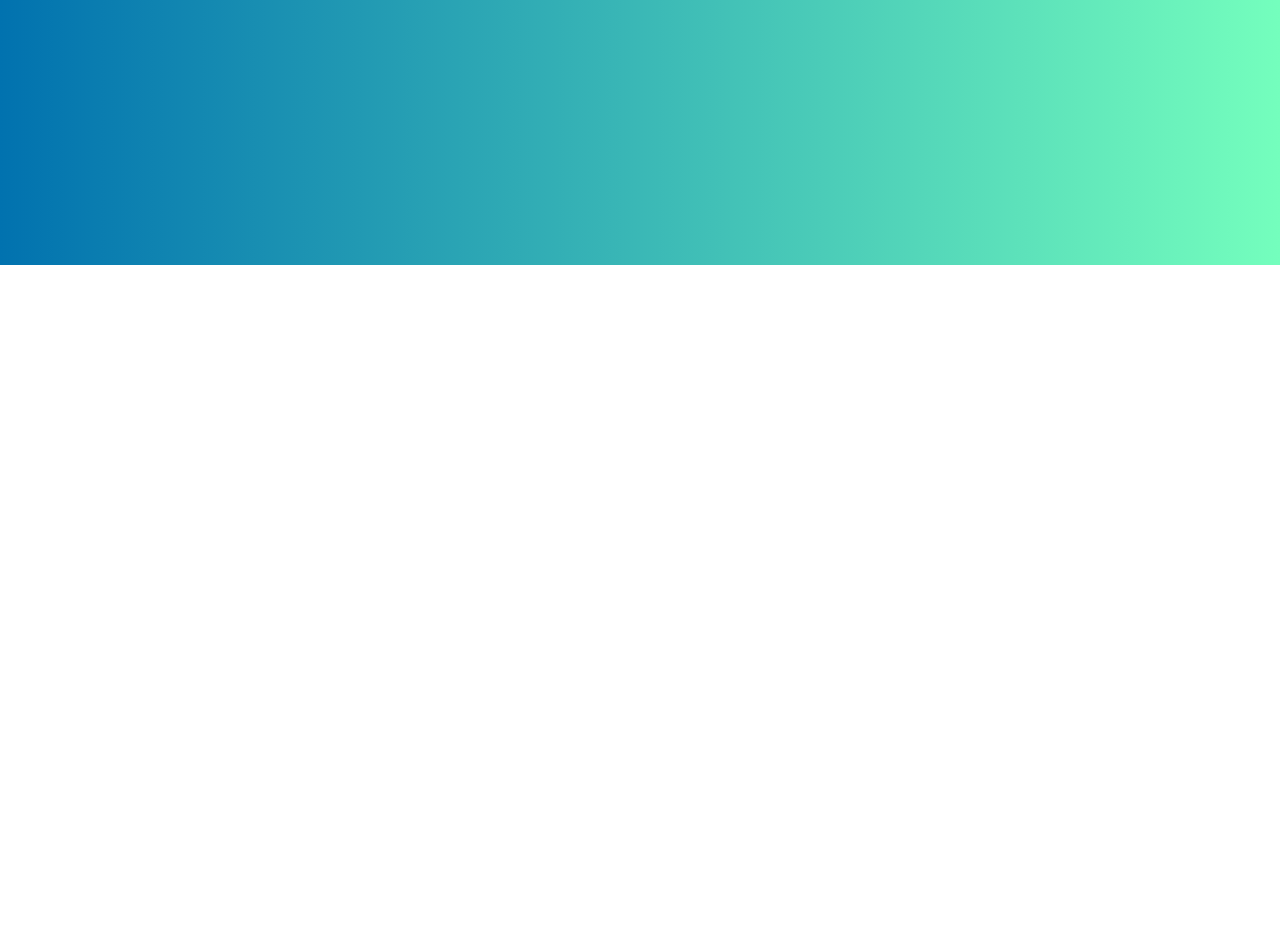
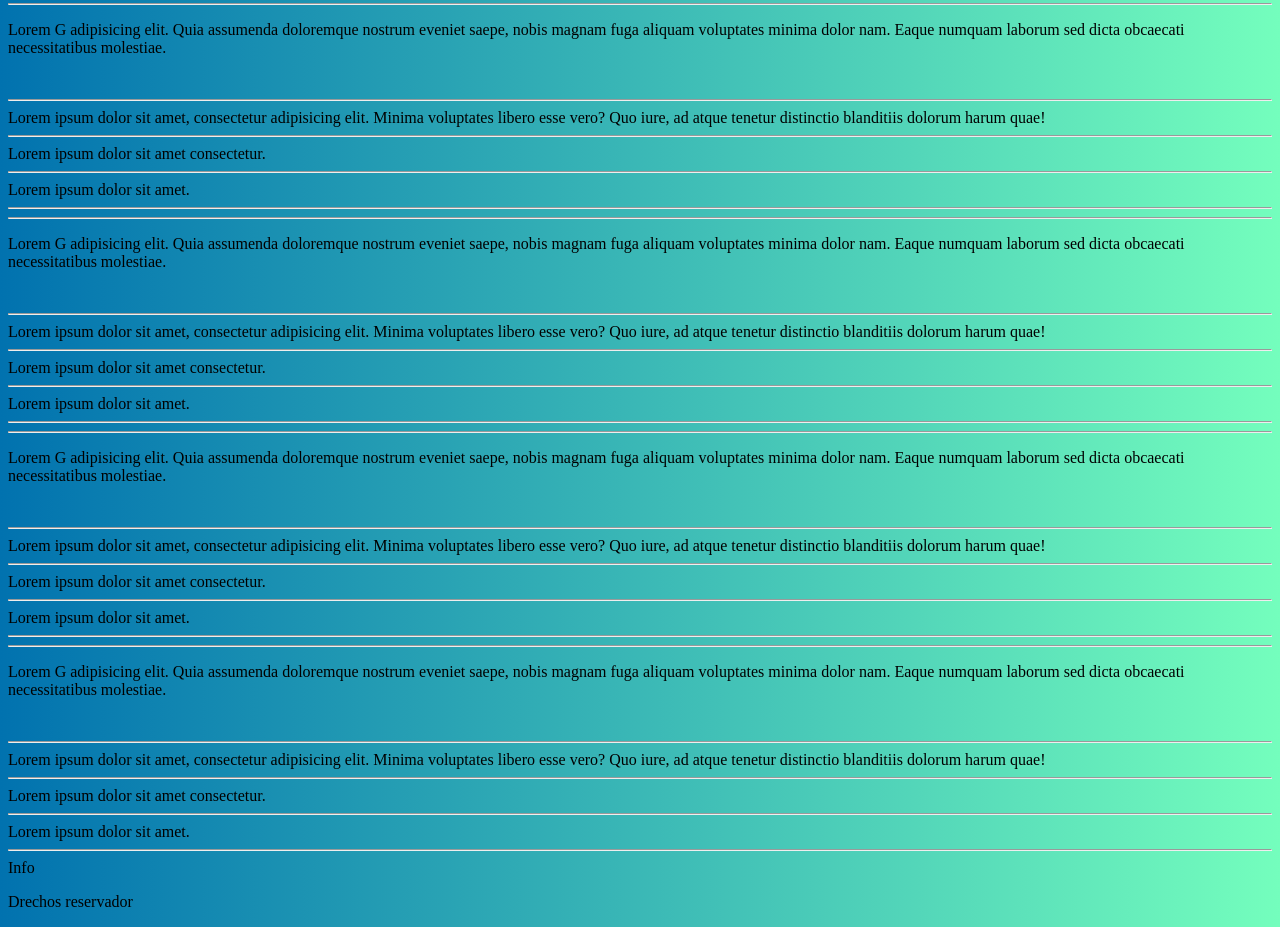
Before and after one commit to Carlos5F5/UTELmyblog, a plain HTML site: page index.html in a window 1280 px wide. Shown: the part 535-1462 px from the top of the page. Before the commit the page ends 800 px from the top, so only its background shows below. Drawn offline with Linux system fonts and the light colour scheme.

Commit message:
20240210 CarlosF cambios en la imagen y aumento de texto

```diff
--- a/estilos/styles.css
+++ b/estilos/styles.css
@@ -64,3 +64,14 @@ size: 25;
     transition: opacity 0.5s ease, transform 0.5s ease;
     transform: translateY(-7px);
 }
+
+@media all and (max-width: 740px){
+     body {
+        background-color: rgb(204, 42, 42);
+     }
+        .container{
+            background-color: #73966f;
+            color:#ebebeb;
+         }
+
+}
--- a/index.html
+++ b/index.html
@@ -6,6 +6,7 @@
 </head>
 <link rel="stylesheet" href="estilos/styles.css">
 <body>
+    <script src="js/myblog.js"></script>
     <header>
         <div class="headding">Triunfa en tus examenes !!</div>
         <div class="logo"><img src="imagenes/Imagen de WhatsApp 2024-01-23 a las 22.52.39_8e71fd72.jpg" alt="logo"></div>
@@ -24,7 +25,7 @@
         <div class="container">
       <br><br><br><br><br><br><br><br><br><br><br>
         <hr>
-        <p>Lorem ipsum dolor sit amet, consectetur adipisicing elit. Quia assumenda doloremque nostrum eveniet saepe, nobis magnam fuga aliquam voluptates minima dolor nam. Eaque numquam laborum sed dicta obcaecati necessitatibus molestiae.</p>
+        <p>Lorem G adipisicing elit. Quia assumenda doloremque nostrum eveniet saepe, nobis magnam fuga aliquam voluptates minima dolor nam. Eaque numquam laborum sed dicta obcaecati necessitatibus molestiae.</p>
        <br><hr>
        Lorem ipsum dolor sit amet, consectetur adipisicing elit. Minima voluptates libero esse vero? Quo iure, ad atque tenetur distinctio blanditiis dolorum harum quae!
       <br><hr>
@@ -32,10 +33,47 @@
        <br><hr>
        Lorem ipsum dolor sit amet.
        <br><hr>
+       <hr>
+       <p>Lorem G adipisicing elit. Quia assumenda doloremque nostrum eveniet saepe, nobis magnam fuga aliquam voluptates minima dolor nam. Eaque numquam laborum sed dicta obcaecati necessitatibus molestiae.</p>
+      <br><hr>
+      Lorem ipsum dolor sit amet, consectetur adipisicing elit. Minima voluptates libero esse vero? Quo iure, ad atque tenetur distinctio blanditiis dolorum harum quae!
+     <br><hr>
+      Lorem ipsum dolor sit amet consectetur.
+      <br><hr>
+      Lorem ipsum dolor sit amet.
+      <br><hr>
+      <hr>
+      <p>Lorem G adipisicing elit. Quia assumenda doloremque nostrum eveniet saepe, nobis magnam fuga aliquam voluptates minima dolor nam. Eaque numquam laborum sed dicta obcaecati necessitatibus molestiae.</p>
+     <br><hr>
+     Lorem ipsum dolor sit amet, consectetur adipisicing elit. Minima voluptates libero esse vero? Quo iure, ad atque tenetur distinctio blanditiis dolorum harum quae!
+    <br><hr>
+     Lorem ipsum dolor sit amet consectetur.
+     <br><hr>
+     Lorem ipsum dolor sit amet.
+     <br><hr>
+     <hr>
+     <p>Lorem G adipisicing elit. Quia assumenda doloremque nostrum eveniet saepe, nobis magnam fuga aliquam voluptates minima dolor nam. Eaque numquam laborum sed dicta obcaecati necessitatibus molestiae.</p>
+    <br><hr>
+    Lorem ipsum dolor sit amet, consectetur adipisicing elit. Minima voluptates libero esse vero? Quo iure, ad atque tenetur distinctio blanditiis dolorum harum quae!
+   <br><hr>
+    Lorem ipsum dolor sit amet consectetur.
+    <br><hr>
+    Lorem ipsum dolor sit amet.
+    <br><hr>
+    <hr>
+    <p>Lorem G adipisicing elit. Quia assumenda doloremque nostrum eveniet saepe, nobis magnam fuga aliquam voluptates minima dolor nam. Eaque numquam laborum sed dicta obcaecati necessitatibus molestiae.</p>
+   <br><hr>
+   Lorem ipsum dolor sit amet, consectetur adipisicing elit. Minima voluptates libero esse vero? Quo iure, ad atque tenetur distinctio blanditiis dolorum harum quae!
+  <br><hr>
+   Lorem ipsum dolor sit amet consectetur.
+   <br><hr>
+   Lorem ipsum dolor sit amet.
+   <br><hr>
     </div>
     </main>
     <footer>
-
+        <div class="info"> Info</div>
+        <div><p>Drechos reservador</p></div>
     </footer>
 </body>
 </html>
```
